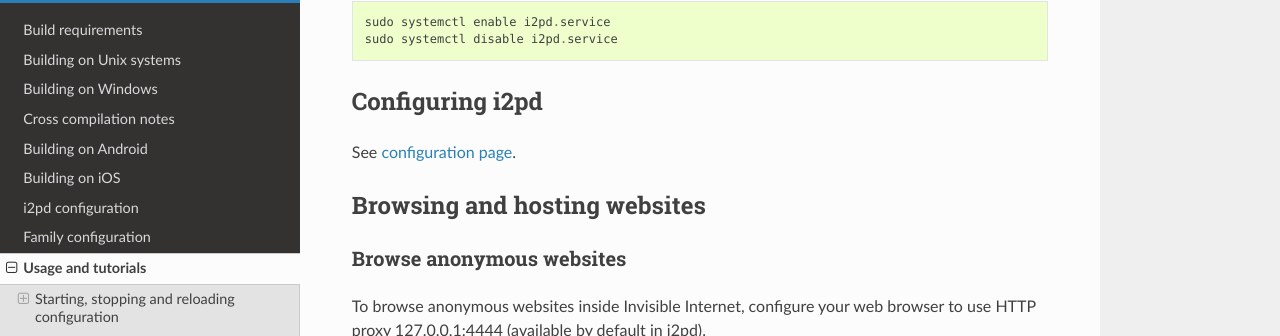
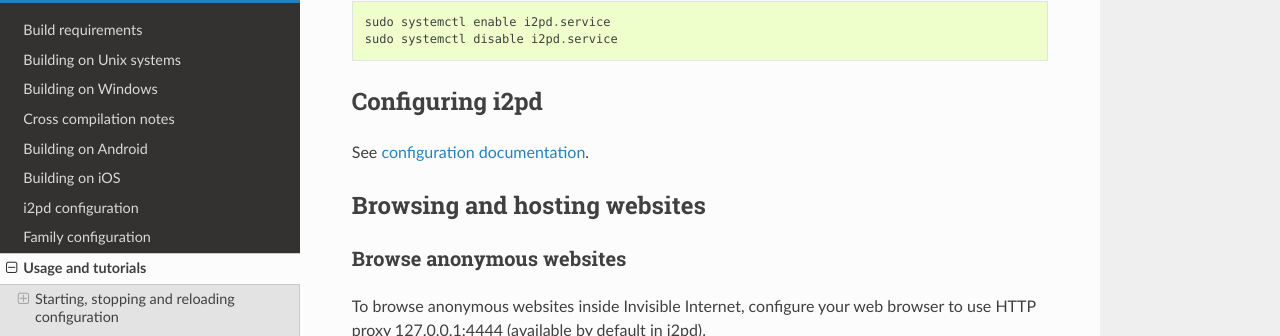
Before and after one commit to PurpleI2P/i2pd, a Sphinx documentation site: the page built from docs/usage.md, in a window 1280 px wide and 900 px high, scrolled down 1071 px. Shown: the part 115-451 px from the top of the window. Built offline with Sphinx 7.4.7 and the Read the Docs theme 2.0.0, drawn with Linux system fonts in a browser that asks for light colours.

Commit message:
Fix link to configuration

```diff
--- a/docs/usage.md
+++ b/docs/usage.md
@@ -48,7 +48,7 @@
 
 ## Configuring i2pd
 
-See [configuration page](i2pd.readthedocs.io/page/configuration.html).
+See [configuration documentation](/page/configuration.html).
 
 
 ## Browsing and hosting websites
```
